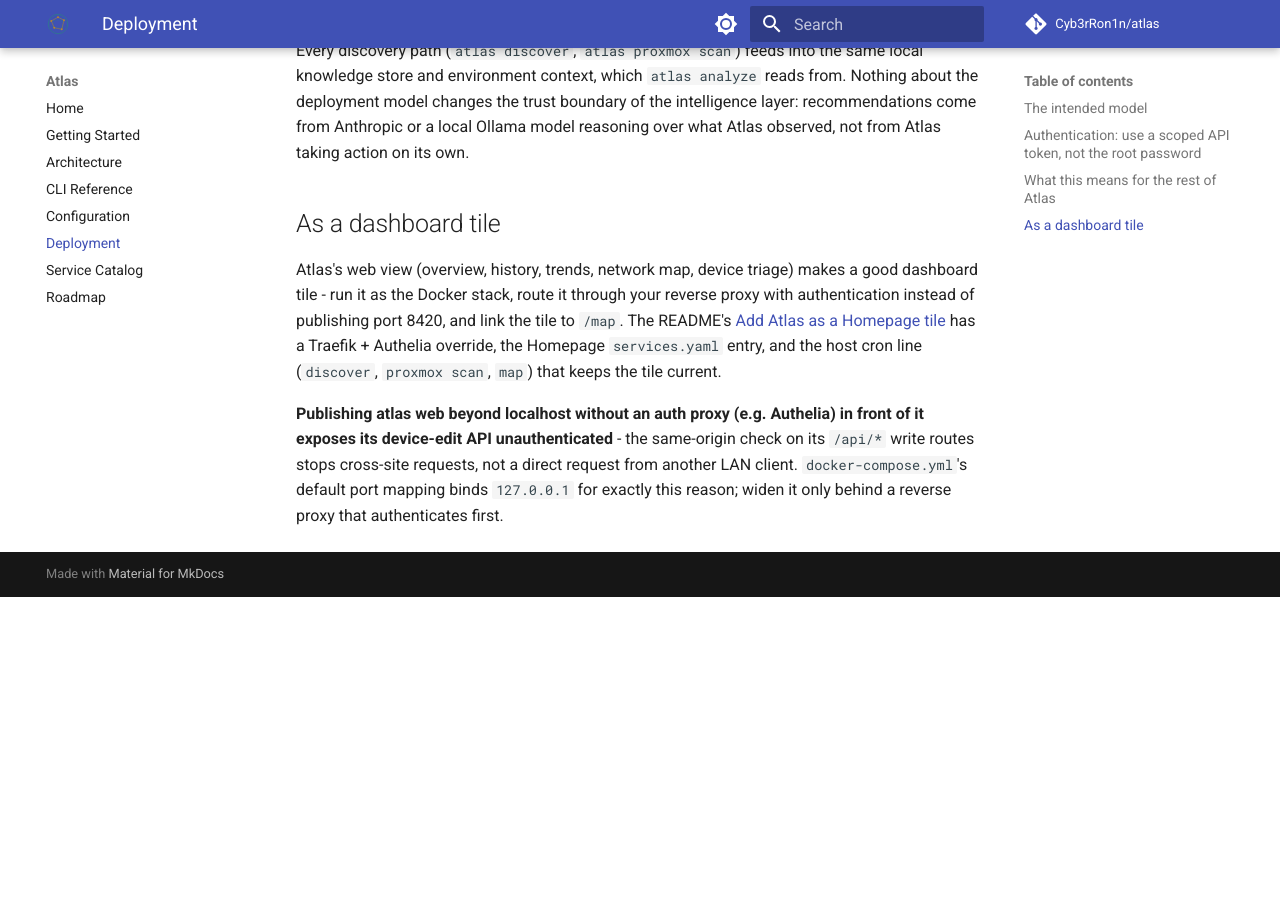
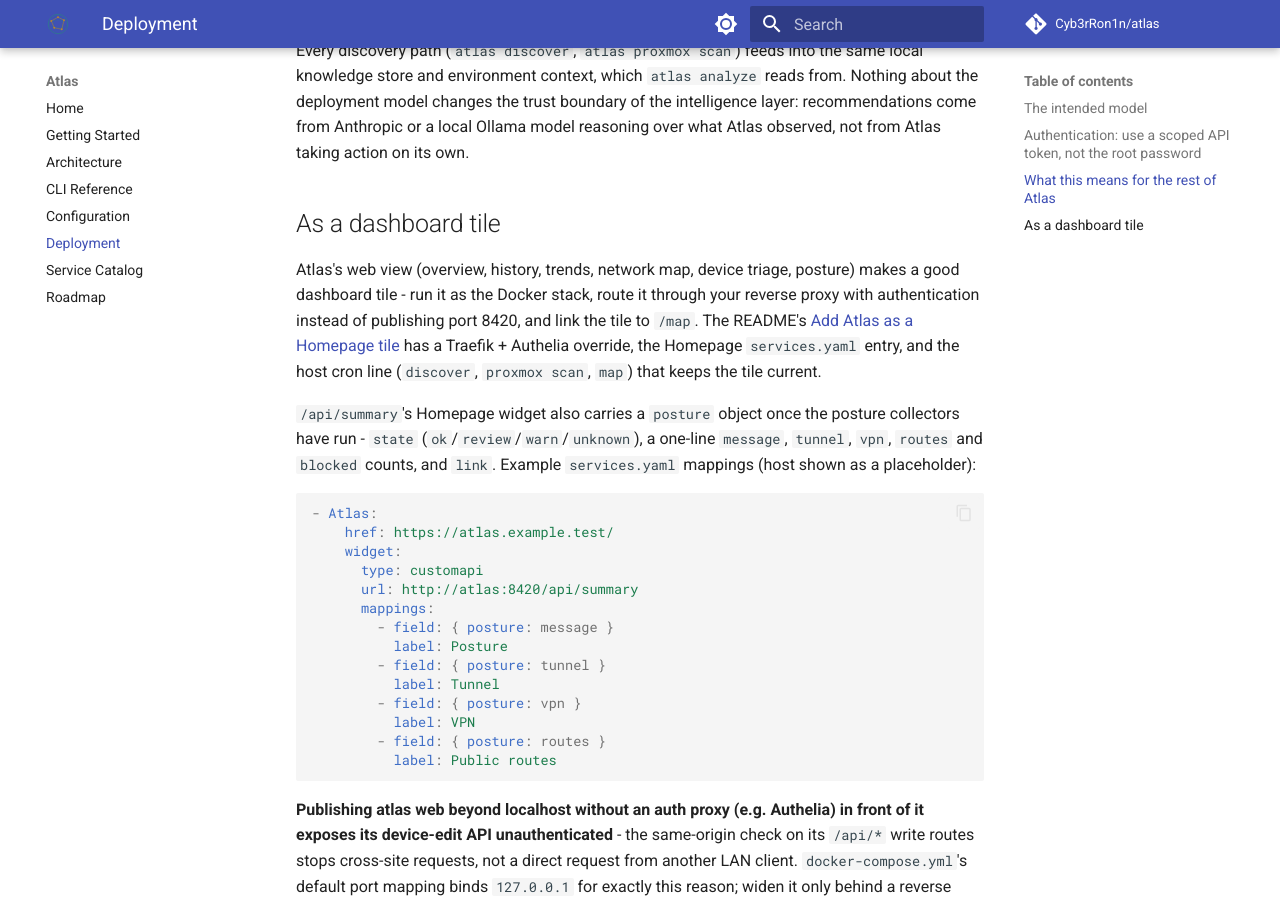
Before and after one commit to Cyb3rRon1n/atlas, an MkDocs documentation site: the page built from docs/deployment/index.md, in a window 1280 px wide and 900 px high, scrolled down 1857 px. Built offline with MkDocs 1.6.1 and Material for MkDocs 9.7.7, drawn with Linux system fonts in a browser that asks for light colours; comment, search, counter and statistics services are not loaded; before the commit the page ends 2454 px from its top, so only the background shows below that.

Commit message:
feat(web): posture block in /api/summary for the Homepage tile

````diff
--- a/docs/deployment/index.md
+++ b/docs/deployment/index.md
@@ -38,6 +38,25 @@ Every discovery path (`atlas discover`, `atlas proxmox scan`) feeds into the sam
 
 ## As a dashboard tile
 
-Atlas's web view (overview, history, trends, network map, device triage) makes a good dashboard tile - run it as the Docker stack, route it through your reverse proxy with authentication instead of publishing port 8420, and link the tile to `/map`. The README's [Add Atlas as a Homepage tile](https://github.com/Cyb3rRon1n/atlas#add-atlas-as-a-homepage-tile) has a Traefik + Authelia override, the Homepage `services.yaml` entry, and the host cron line (`discover`, `proxmox scan`, `map`) that keeps the tile current.
+Atlas's web view (overview, history, trends, network map, device triage, posture) makes a good dashboard tile - run it as the Docker stack, route it through your reverse proxy with authentication instead of publishing port 8420, and link the tile to `/map`. The README's [Add Atlas as a Homepage tile](https://github.com/Cyb3rRon1n/atlas#add-atlas-as-a-homepage-tile) has a Traefik + Authelia override, the Homepage `services.yaml` entry, and the host cron line (`discover`, `proxmox scan`, `map`) that keeps the tile current.
+
+`/api/summary`'s Homepage widget also carries a `posture` object once the posture collectors have run - `state` (`ok`/`review`/`warn`/`unknown`), a one-line `message`, `tunnel`, `vpn`, `routes` and `blocked` counts, and `link`. Example `services.yaml` mappings (host shown as a placeholder):
+
+```yaml
+- Atlas:
+    href: https://atlas.example.test/
+    widget:
+      type: customapi
+      url: http://atlas:8420/api/summary
+      mappings:
+        - field: { posture: message }
+          label: Posture
+        - field: { posture: tunnel }
+          label: Tunnel
+        - field: { posture: vpn }
+          label: VPN
+        - field: { posture: routes }
+          label: Public routes
+```
 
 **Publishing atlas web beyond localhost without an auth proxy (e.g. Authelia) in front of it exposes its device-edit API unauthenticated** - the same-origin check on its `/api/*` write routes stops cross-site requests, not a direct request from another LAN client. `docker-compose.yml`'s default port mapping binds `127.0.0.1` for exactly this reason; widen it only behind a reverse proxy that authenticates first.
````
Also changed, not shown: README.md (+12 -1 lines), 3 other files.
